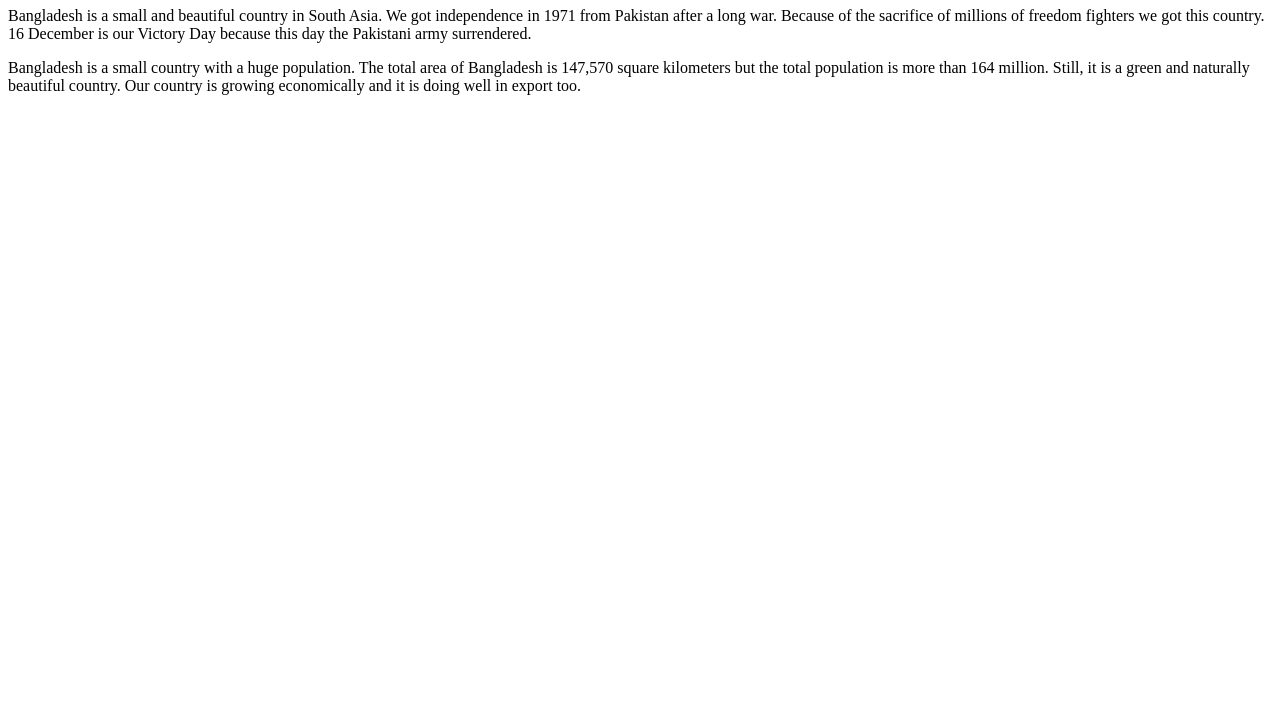
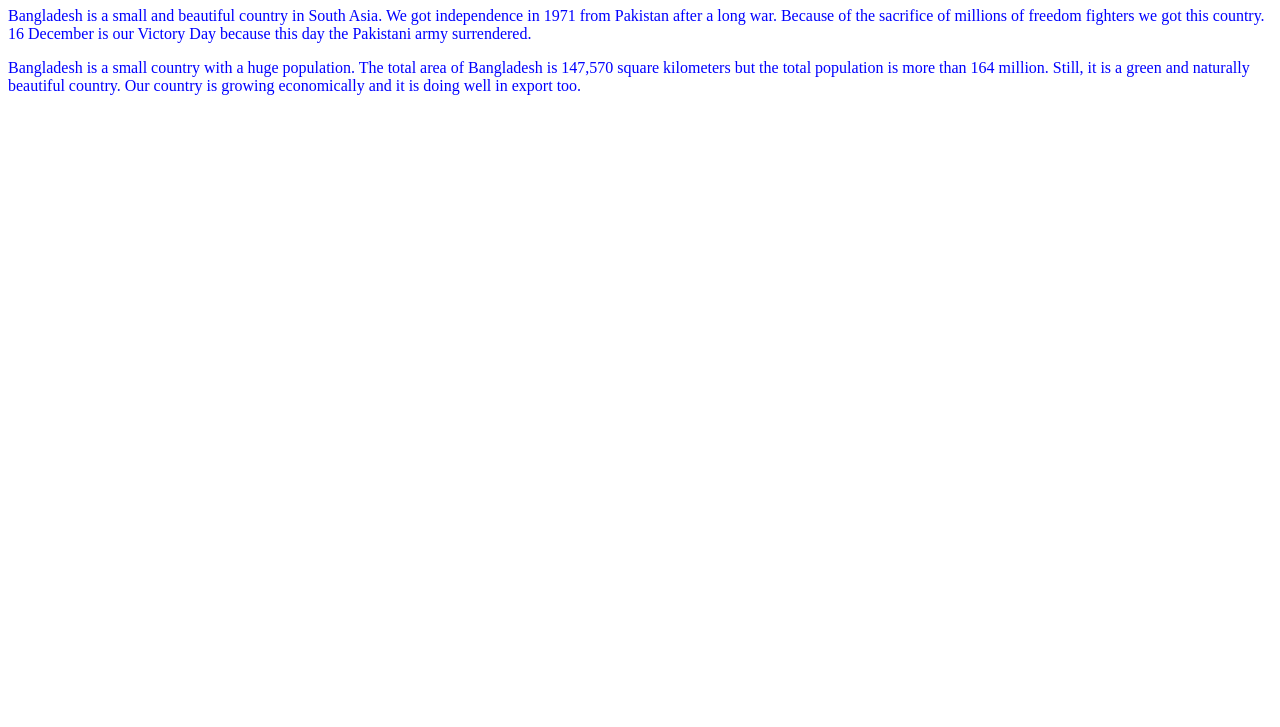
Before and after one commit to komolkhan/my-first-repo, a plain HTML site: page index.html in a window 1280 px wide. Shown: the part 73-800 px from the top of the page. Drawn offline with Linux system fonts and the light colour scheme.

Commit message:
addd colir

```diff
--- a/index.html
+++ b/index.html
@@ -7,6 +7,11 @@
     <title>my first github repo
 
     </title>
+    <style>
+        p{color: blue;
+
+        }
+    </style>
 </head>
 <body>
     <h1> checking my first repo</h1>
```
